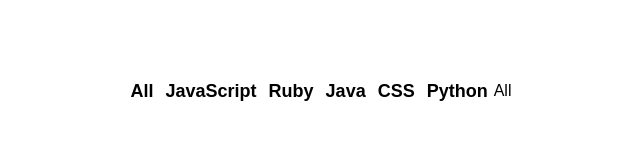
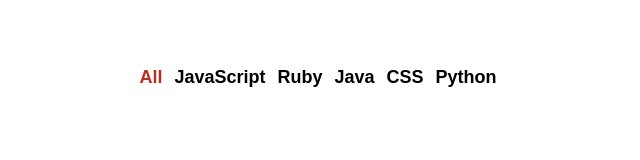
Before and after one commit to Marius-De-Allie/Github-Battle---React-App, a React app: page / in a window 1280 px wide. Shown: the whole page, without its empty margins (322-962 px from the left). Built offline with nearby package versions, Linux system fonts and the light colour scheme.

Commit message:
Create new LanguagesNav functional component and import and render new component within Popular component's render method

```diff
--- /dev/null
+++ b/app/components/LanguagesNav.js
@@ -0,0 +1,26 @@
+import React, { Fragment } from 'react';
+
+function LanguagesNav({ selected, onUpdateLanguage }) {
+    const languages = ['All', 'JavaScript', 'Ruby', 'Java', 'CSS', 'Python'];
+
+    return (
+        <Fragment>
+            <ul className='flex-center'>
+                {languages.map(language => (
+                    <li key={language}>
+                        <button
+                            className={`btn-clear nav-link ${selected === language ? 'active' : ''}`}
+                            // style={selectedLanguage === language ? {color: 'rgb(187, 46, 31)'} : null}
+                            // style={{color: selectedLanguage === language ? 'rgb(187, 46, 31)' : ''}}
+                            onClick={() => onUpdateLanguage(language)}
+                        >
+                            {language}
+                        </button>
+                    </li>
+                ))}
+            </ul>
+        </Fragment>
+    );
+}
+
+export default LanguagesNav;
--- a/app/components/Popular.js
+++ b/app/components/Popular.js
@@ -1,4 +1,5 @@
 import React, { Component } from 'react';
+import LanguagesNav from './LanguagesNav';
 
 class Popular extends Component {
     constructor(props) {
@@ -11,27 +12,16 @@
     }
 
     updateLanguage(selectedLanguage) {
-        this.setState({
+        this.setState(prevState => ({
             selectedLanguage
-        })
+        }))
     };
 
     render() {
-        const languages = ['All', 'JavaScript', 'Ruby', 'Java', 'CSS', 'Python'];
+        const { selectedLanguage } = this.state;
+
         return (
-            <ul className='flex-center'>
-                {languages.map(language => (
-                    <li key={language}>
-                        <button
-                            className='btn-clear nav-link'
-                            onClick={() => this.updateLanguage(language)}
-                        >
-                            {language}
-                        </button>
-                    </li>
-                ))}
-                <p>{this.state.selectedLanguage}</p>
-            </ul>
+            <LanguagesNav selected={selectedLanguage} onUpdateLanguage={this.updateLanguage} />
         );
     }
 }
--- a/app/index.css
+++ b/app/index.css
@@ -39,3 +39,7 @@
     text-decoration: none;
     color: inherit;
 }
+
+.active {
+    color: rgb(187, 46, 31);
+}
```
